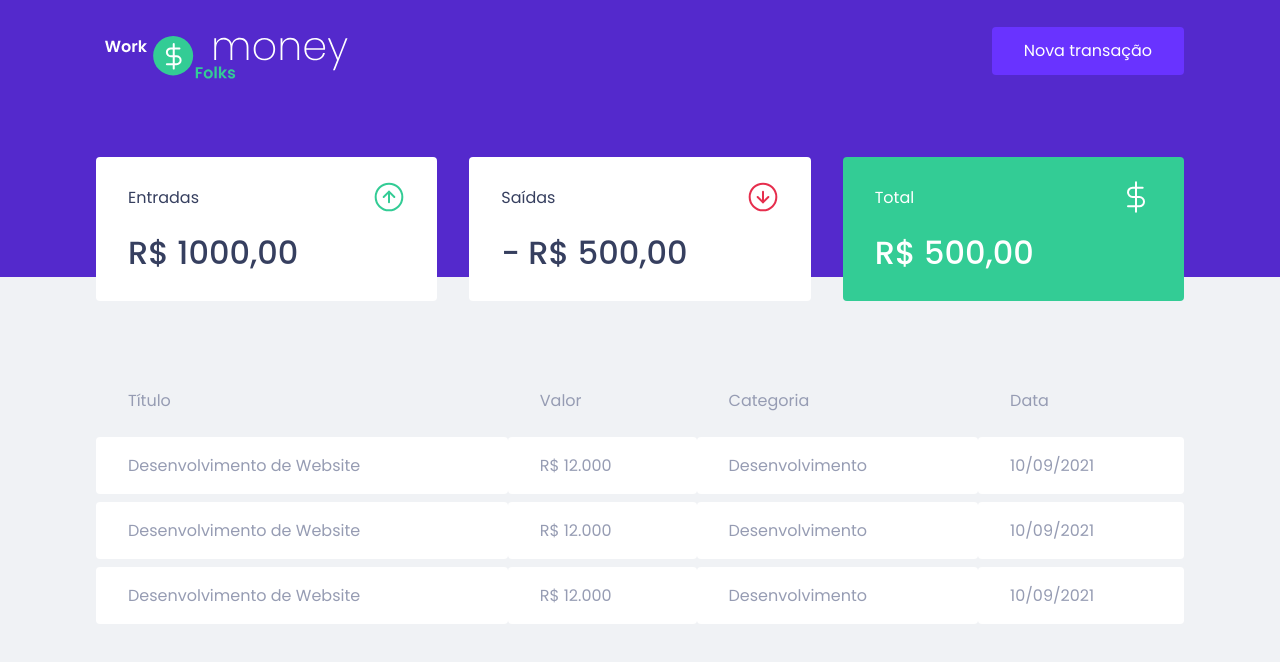
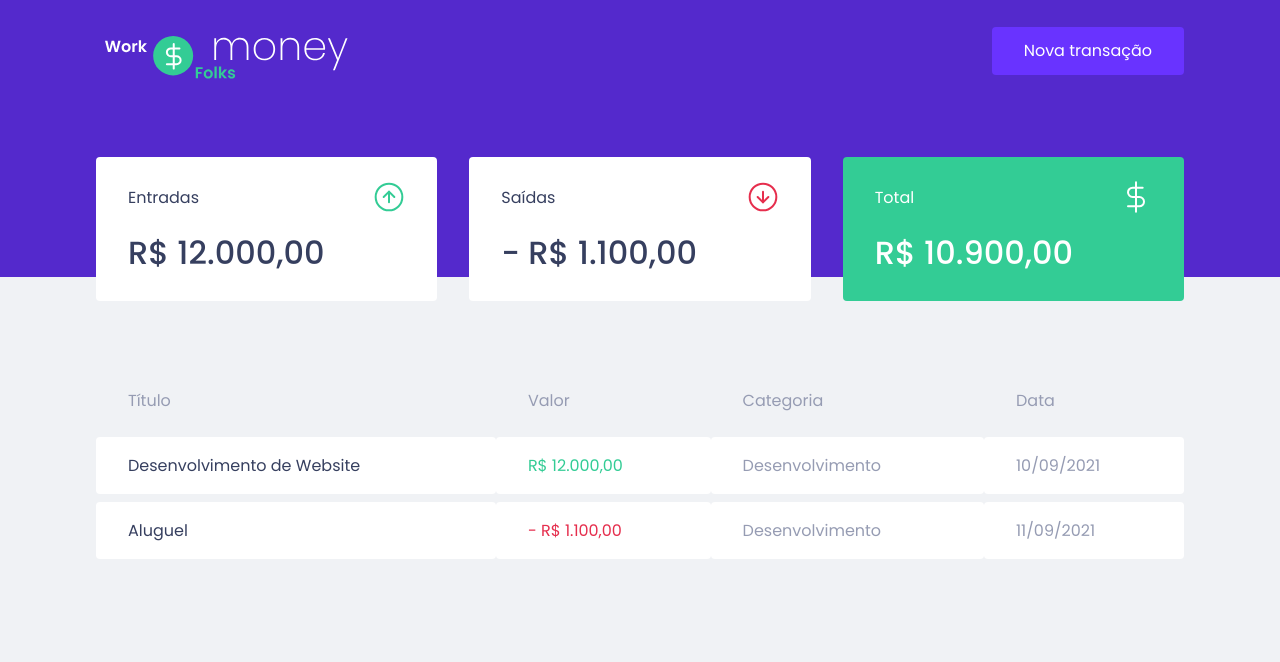
Before and after one commit to fabianocsouza/Work-Folks-money, a React (Create React App) app: page / in a window 1280 px wide. Shown: the top 662 px of the page. Built offline with nearby package versions, Linux system fonts and the light colour scheme.

Commit message:
completed the creation of the transaction table

```diff
--- a/src/components/Summary/index.tsx
+++ b/src/components/Summary/index.tsx
@@ -12,7 +12,7 @@ export function Summary() {
           <p>Entradas</p>
           <img src={incomeImg} alt="Entradas"/>
         </header>
-        <strong>R$ 1000,00</strong>
+        <strong>R$ 12.000,00</strong>
       </div>
 
       <div>
@@ -20,7 +20,7 @@ export function Summary() {
           <p>Saídas</p>
           <img src={outcomeImg} alt="Saídas"/>
         </header>
-        <strong>- R$ 500,00</strong>
+        <strong>- R$ 1.100,00</strong>
       </div>
 
       <div className="highlight-background">
@@ -28,7 +28,7 @@ export function Summary() {
           <p>Total</p>
           <img src={totalImg} alt="Total"/>
         </header>
-        <strong>R$ 500,00</strong>
+        <strong>R$ 10.900,00</strong>
       </div>
     </Container>
   );
--- a/src/components/TransactionsTable/index.tsx
+++ b/src/components/TransactionsTable/index.tsx
@@ -16,21 +16,15 @@ export function TransactionTable() {
         <tbody>
           <tr>
             <td>Desenvolvimento de Website</td>
-            <td>R$ 12.000</td>
+            <td className="deposit">R$ 12.000,00</td>
             <td>Desenvolvimento</td>
             <td>10/09/2021</td>
           </tr>
           <tr>
-            <td>Desenvolvimento de Website</td>
-            <td>R$ 12.000</td>
+            <td>Aluguel</td>
+            <td className="withdraw">- R$ 1.100,00</td>
             <td>Desenvolvimento</td>
-            <td>10/09/2021</td>
-          </tr>
-          <tr>
-            <td>Desenvolvimento de Website</td>
-            <td>R$ 12.000</td>
-            <td>Desenvolvimento</td>
-            <td>10/09/2021</td>
+            <td>11/09/2021</td>
           </tr>
         </tbody>
       </table>
--- a/src/components/TransactionsTable/styles.ts
+++ b/src/components/TransactionsTable/styles.ts
@@ -21,6 +21,18 @@ export const Container = styled.div`
       background: var(--shape);
       color: var(--text-body);
       border-radius: 0.25rem;
+
+      &:first-child {
+        color: var(--text-title);
+      }
+
+      &.deposit {
+        color: var(--green)
+;      }
+
+      &.withdraw {
+        color: var(--red)
+;      }
     }
   }
 `;
```
